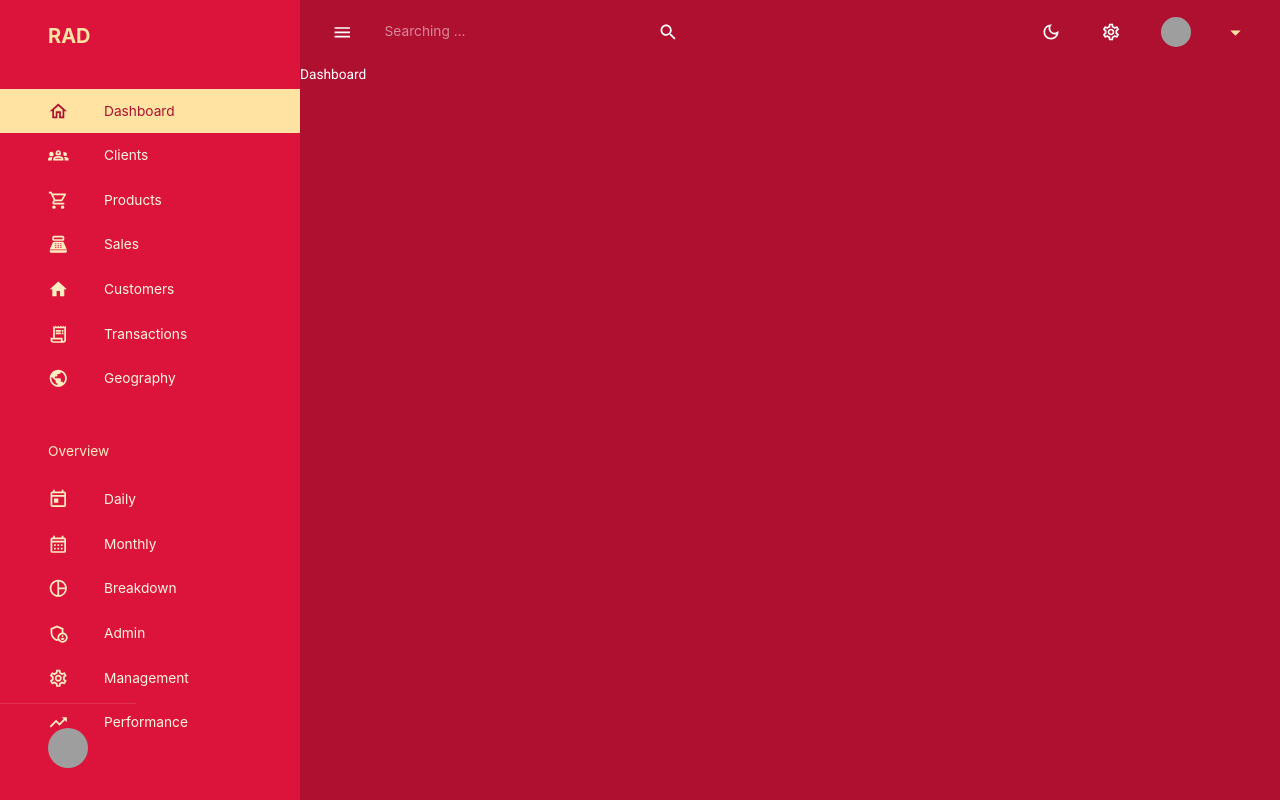
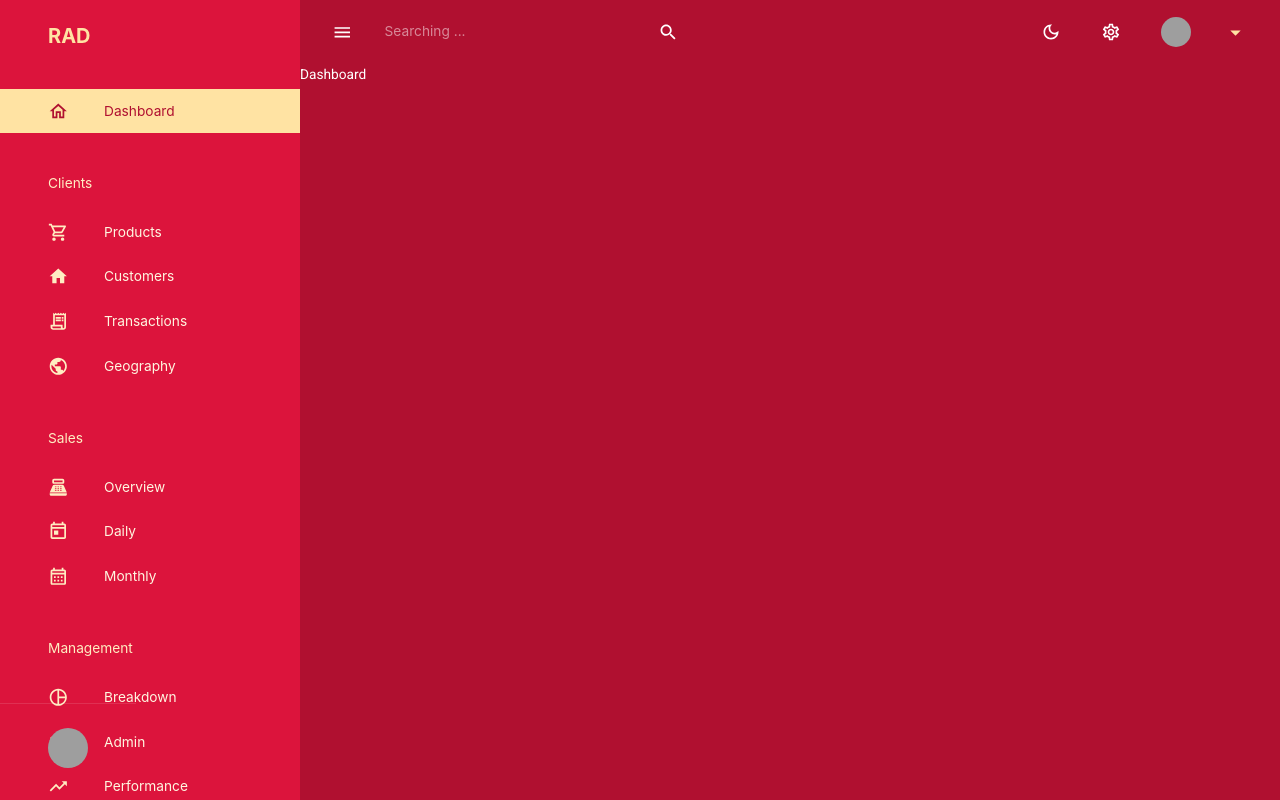
Before and after one commit to WackyChomp/rad, a React (Create React App) app in the folder client/: page /dashboard in a window 1280 px wide. Built offline with nearby package versions, Linux system fonts and the light colour scheme; no server answers; grey boxes are pictures that could not be loaded.

Commit message:
Fixed array syntax in model OverallStat.js / Fixed and arranged nav items list order in Sidebar component

```diff
--- a/client/src/components/Sidebar.jsx
+++ b/client/src/components/Sidebar.jsx
@@ -12,15 +12,11 @@ const navItems = [
   },
   {
     text: 'Clients',
-    icon: <Groups2Outlined />
+    icon: null,
   },
   {
     text: 'Products',
     icon: <ShoppingCartOutlined />
-  },
-  {
-    text: 'Sales',
-    icon: <PointOfSaleOutlined />
   },
   {
     text: 'Customers',
@@ -35,8 +31,12 @@ const navItems = [
     icon: <PublicOutlined />
   },
   {
+    text: 'Sales',
+    icon: null,
+  },
+  {
     text: 'Overview',
-    icon: null
+    icon: <PointOfSaleOutlined />
   },
   {
     text: 'Daily',
@@ -47,16 +47,16 @@ const navItems = [
     icon: <CalendarMonthOutlined />
   },
   {
+    text: 'Management',
+    icon: null,
+  },
+  {
     text: 'Breakdown',
     icon: <PieChartOutlined />
   },
   {
     text: 'Admin',
     icon: <AdminPanelSettingsOutlined />
-  },
-  {
-    text: 'Management',
-    icon: <SettingsOutlined />
   },
   {
     text: 'Performance',
```
Also changed, not shown: 1 other file (tests, documents, lock files or other folders).
